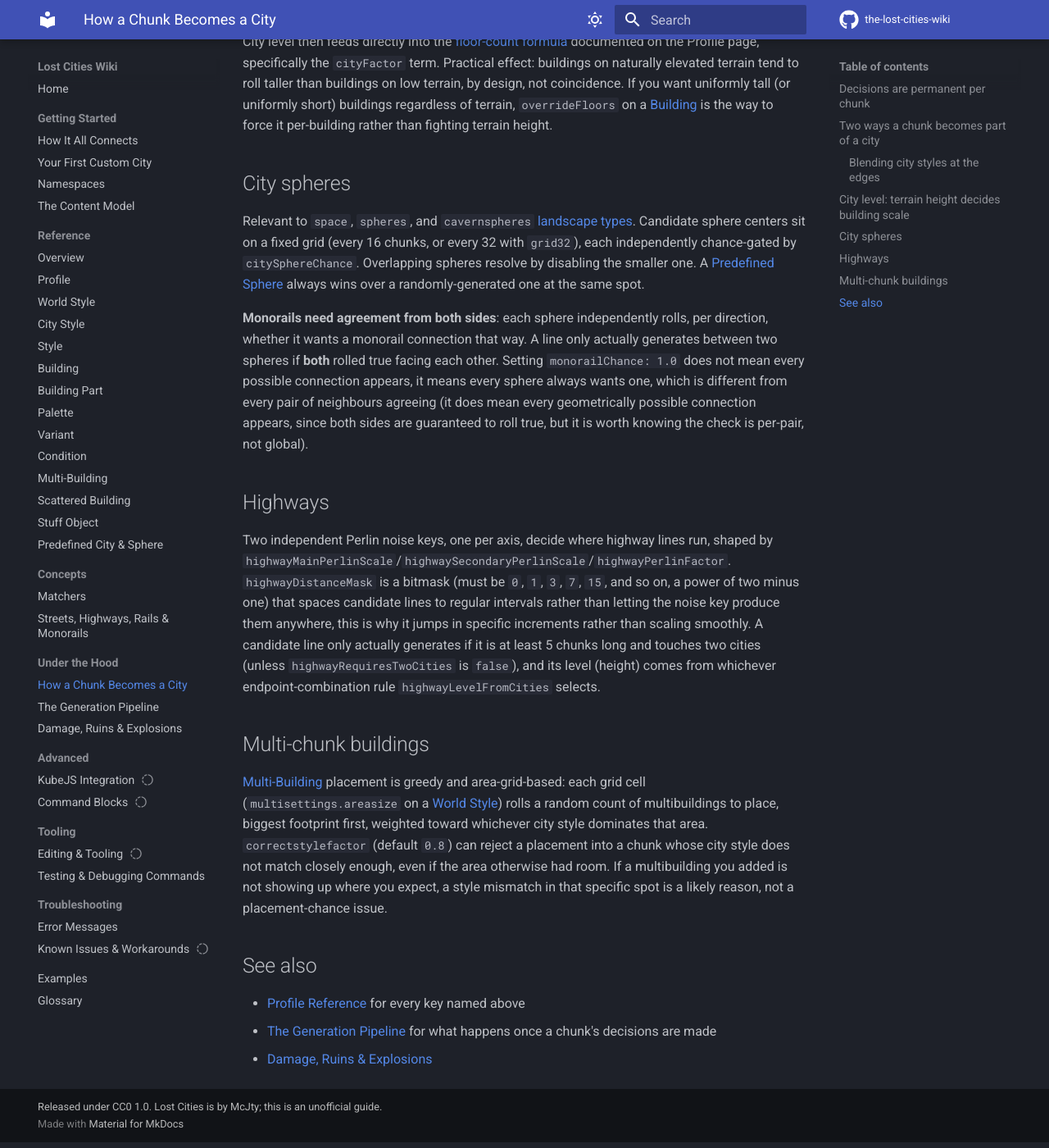
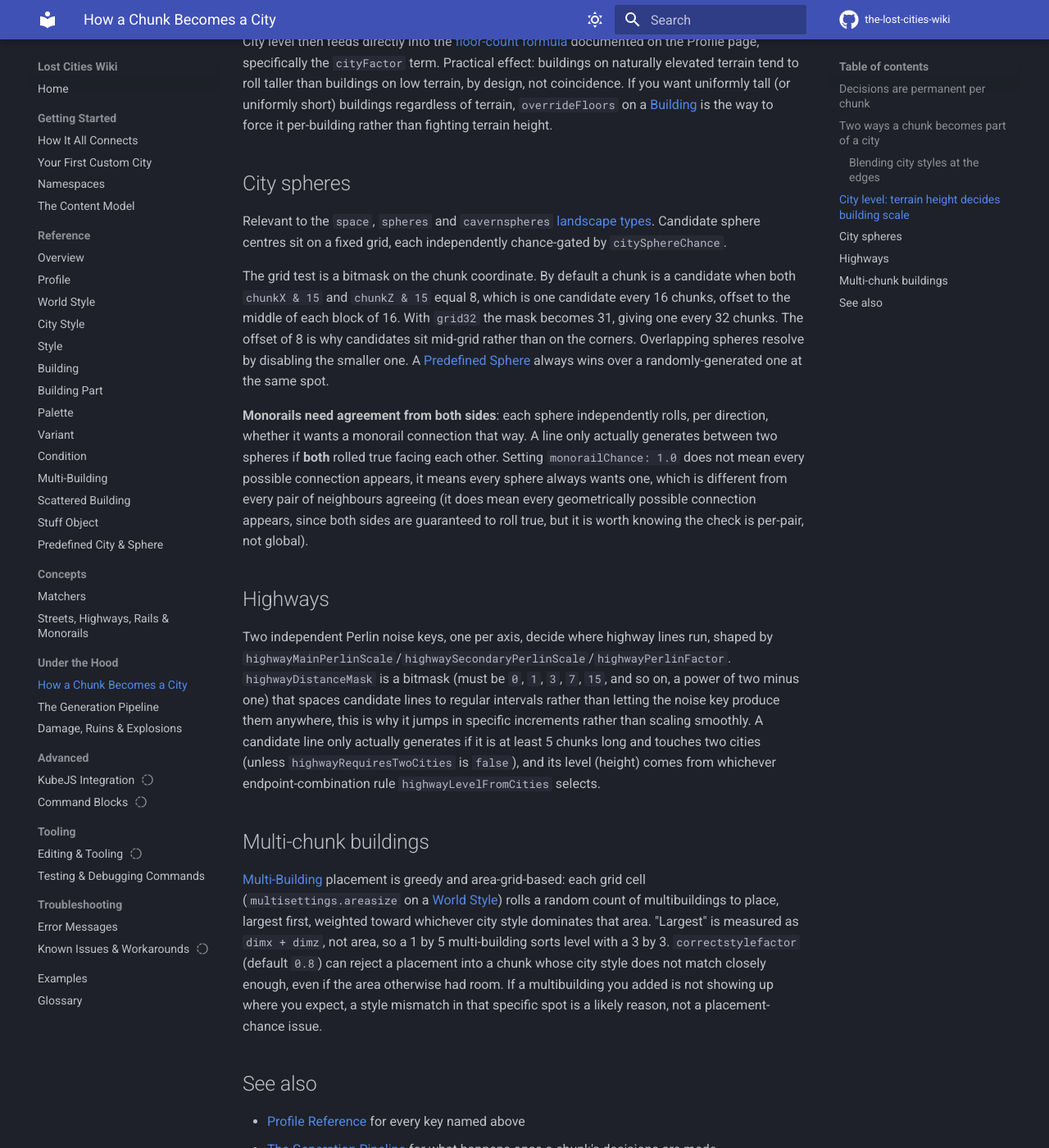
Before and after one commit to RinkyDinkyNooble/the-lost-cities-wiki, an MkDocs documentation site: the page built from docs/under-the-hood/city-generation.md, in a window 1280 px wide and 1400 px high, scrolled down 1631 px. Shown: the whole window at 82% size. Built offline with MkDocs 1.6.1 and Material for MkDocs 9.7.7, drawn with Linux system fonts in a browser that asks for light colours; comment, search, counter and statistics services are not loaded.

Commit message:
Verify city-generation.md, the last algorithm narrative
This one came back clean, which is the first time an algorithm page
has. Checked the falsifiable claims:

The sphere grid really is a bitmask on the chunk coordinate. Default is
(chunkX & 15) == 8 and (chunkZ & 15) == 8, one candidate every 16
chunks; grid32 changes the mask to 31, giving one every 32. Documented
the offset of 8, which is why candidates sit mid-grid rather than on
corners. The profile field is CITYSPHERE_32GRID and it is live.

A highway line really does need to span at least 5 chunks, and
HIGHWAY_REQUIRES_TWO_CITIES is tested immediately after that check.

Multi-buildings really are placed largest first, but "largest" is
Integer.compare on dimx + dimz, not area, so a 1 by 5 sorts level with
a 3 by 3. Added that, since it is not what "biggest footprint" implies.

Repointed the landscape-type link at the new section, and replaced the
cityspheres row on worldstyle.md, which listed four sub-keys without
saying what the section does. It places a part at the exact centre
chunk of a sphere, and skips silently when the name does not resolve.

Co-Authored-By: Claude Opus 5 <noreply@anthropic.com>

```diff
--- a/docs/under-the-hood/city-generation.md
+++ b/docs/under-the-hood/city-generation.md
@@ -40,7 +40,9 @@ City level then feeds directly into the [floor-count formula](../reference/profi
 
 ## City spheres
 
-Relevant to `space`, `spheres`, and `cavernspheres` [landscape types](../reference/profile.md#identity-terrain). Candidate sphere centers sit on a fixed grid (every 16 chunks, or every 32 with `grid32`), each independently chance-gated by `citySphereChance`. Overlapping spheres resolve by disabling the smaller one. A [Predefined Sphere](../reference/predefined.md) always wins over a randomly-generated one at the same spot.
+Relevant to the `space`, `spheres` and `cavernspheres` [landscape types](../reference/profile.md#landscape-types). Candidate sphere centres sit on a fixed grid, each independently chance-gated by `citySphereChance`.
+
+The grid test is a bitmask on the chunk coordinate. By default a chunk is a candidate when both `chunkX & 15` and `chunkZ & 15` equal 8, which is one candidate every 16 chunks, offset to the middle of each block of 16. With `grid32` the mask becomes 31, giving one every 32 chunks. The offset of 8 is why candidates sit mid-grid rather than on the corners. Overlapping spheres resolve by disabling the smaller one. A [Predefined Sphere](../reference/predefined.md) always wins over a randomly-generated one at the same spot.
 
 **Monorails need agreement from both sides**: each sphere independently rolls, per direction, whether it wants a monorail connection that way. A line only actually generates between two spheres if **both** rolled true facing each other. Setting `monorailChance: 1.0` does not mean every possible connection appears, it means every sphere always wants one, which is different from every pair of neighbours agreeing (it does mean every geometrically possible connection appears, since both sides are guaranteed to roll true, but it is worth knowing the check is per-pair, not global).
 
@@ -50,7 +52,7 @@ Two independent Perlin noise keys, one per axis, decide where highway lines run,
 
 ## Multi-chunk buildings
 
-[Multi-Building](../reference/multibuilding.md) placement is greedy and area-grid-based: each grid cell (`multisettings.areasize` on a [World Style](../reference/worldstyle.md)) rolls a random count of multibuildings to place, biggest footprint first, weighted toward whichever city style dominates that area. `correctstylefactor` (default `0.8`) can reject a placement into a chunk whose city style does not match closely enough, even if the area otherwise had room. If a multibuilding you added is not showing up where you expect, a style mismatch in that specific spot is a likely reason, not a placement-chance issue.
+[Multi-Building](../reference/multibuilding.md) placement is greedy and area-grid-based: each grid cell (`multisettings.areasize` on a [World Style](../reference/worldstyle.md)) rolls a random count of multibuildings to place, largest first, weighted toward whichever city style dominates that area. "Largest" is measured as `dimx + dimz`, not area, so a 1 by 5 multi-building sorts level with a 3 by 3. `correctstylefactor` (default `0.8`) can reject a placement into a chunk whose city style does not match closely enough, even if the area otherwise had room. If a multibuilding you added is not showing up where you expect, a style mismatch in that specific spot is a likely reason, not a placement-chance issue.
 
 ## See also
 
```
Also changed, not shown: docs/reference/worldstyle.md (+1 -1 lines).
